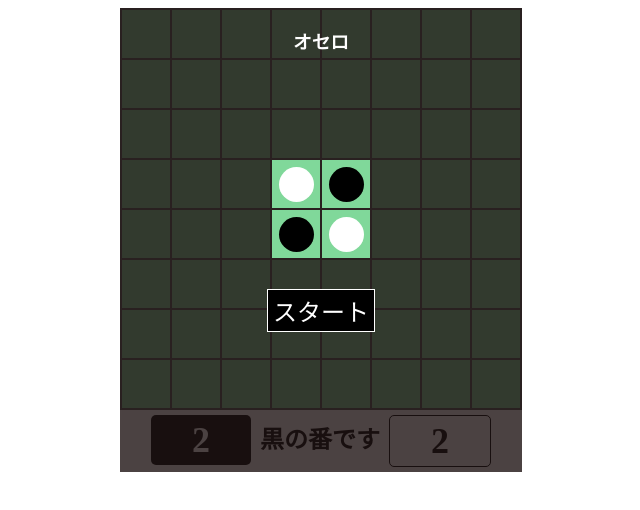
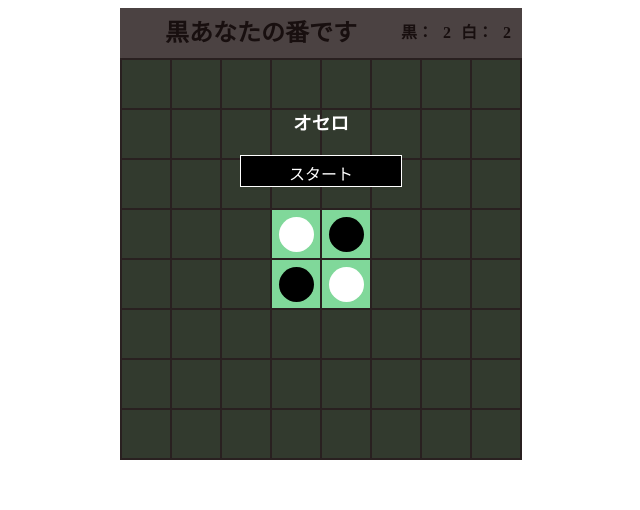
Before and after one commit to ryootta/Othello, a plain HTML site: page index.html in a window 1280 px wide. Shown: the whole page, without its empty margins (319-959 px from the left). Drawn offline with Linux system fonts and the light colour scheme.

Commit message:
GUIを変更

```diff
--- a/index.html
+++ b/index.html
@@ -11,20 +11,21 @@
 <body>
     <main>
         <div id="modal">
-            <h3>オセロ</h2>
+            <h3>オセロ</h3>
                 <div id="menu">
-                    <p id="8" class="select">スタート</p>
+                    <p id="start" class="select">スタート</p>
                 </div>
         </div>
         <div id="restartBtn" class="hide">クリックするとスタート画面に戻ります</div>
+        <div id="counter" class="hide">
+            <h2></h2>
+            <p2>黒：</p2>
+            <div id="numBlack"></div>
+            <p2>白：</p2>
+            <div id="numWhite"></div>
+        </div>
         <div id="content">
-
             <table id="board"></table>
-        </div>
-        <div id="counter" class="hide">
-            <div id="numBlack"></div>
-            <h2></h2>
-            <div id="numWhite"></div>
         </div>
     </main>
 
--- a/othello.js
+++ b/othello.js
@@ -13,9 +13,8 @@ document.querySelectorAll(".select").forEach((value) => {
 });
 let cells = 8; // マスの数
 
-// スタート画面でマスの数が選択された時の処理
+// スタート画面での選択された時の処理
 function start(e) {
-  cells = Number(e.target.id);
   board.innerHTML = "";
   init();
   modal.classList.add("hide");
@@ -58,7 +57,7 @@ function putDisc(x, y, color) {
 
 // 手番などの表示
 function showTurn() {
-  h2.textContent = turn ? "黒の番です" : "白の番です";
+  h2.textContent = turn ? "黒あなたの番です" : "白の番です";
   let numWhite = 0,
     numBlack = 0,
     numEmpty = 0;
@@ -78,18 +77,18 @@ function showTurn() {
   document.getElementById("numBlack").textContent = numBlack;
   document.getElementById("numWhite").textContent = numWhite;
 
-  let blacDisk = checkReverse(BLACK);
+  let blackDisk = checkReverse(BLACK);
   let whiteDisk = checkReverse(WHITE);
 
   if (numWhite + numBlack === cells * cells || (!blacDisk && !whiteDisk)) {
     if (numBlack > numWhite) {
       document.getElementById("numBlack").textContent = numBlack + numEmpty;
-      h2.textContent = "黒の勝ち!!";
+      h2.textContent = "の勝ち!!";
       restartBtn();
       showAnime();
     } else if (numBlack < numWhite) {
       document.getElementById("numWhite").textContent = numWhite + numEmpty;
-      h2.textContent = "白の勝ち!!";
+      h2.textContent = "CPU白の勝ち!!";
       restartBtn();
       showAnime();
     } else {
@@ -99,7 +98,7 @@ function showTurn() {
     }
     return;
   }
-  if (!blacDisk && turn) {
+  if (!blackDisk && turn) {
     h2.textContent = "黒スキップ";
     showAnime();
     turn = !turn;
--- a/styles.css
+++ b/styles.css
@@ -20,22 +20,28 @@ main {
 #menu {
   display: flex;
   justify-content: space-evenly;
-  margin-top: 220px;
+  margin-top: 20px;
 }
-h3,
+
+/* h3要素のスタイル */
+h3 {
+    color: white;
+    text-align: center; /* テキストを中央に配置 */
+    margin-top: 100px; /* 上部の余白を追加 */
+}
+/* p要素のスタイル */
 p {
-  color: white;
+    color: white;
+    text-align: center; /* テキストを中央に配置 */
+    margin-top: 0; /* 上部の余白を追加 */
+    width: 150px;
+    height: 20px;
+    padding: 5px;
+    border: solid 1px white;
+    cursor: pointer;
+    background: black;
 }
-#menu p {
-  width: 100px;
-  font-size: 24px;
-  padding: 3px;
-  margin: 15px;
-  border: solid 1px white;
-  cursor: pointer;
-  background: black;
-  color: white;
-}
+
 
 /* game */
 #board {
@@ -78,20 +84,38 @@ td.cell {
 }
 h2 {
   text-align: center;
-  margin: 5px 0;
+  padding: auto;
+  margin: auto;
 }
 #counter {
   margin: 0 auto;
-  width: 350px;
+  width: 400px;
   display: flex;
   line-height: 50px;
   font-weight: bold;
   justify-content: space-between;
 }
+#p2{
+  text-align:right;
+  margin: 0 10px;
+  color: black;
+}
+
+#numBlack {
+  text-align:right;
+  margin: 0 10px;
+  color: black;
+}
+#numWhite {
+  text-align:right;
+  margin: 0 10px;
+  color: black;
+}
+/*
 #numBlack {
   font-size: 36px;
   margin: 5px;
-  width: 100px;
+  width: 60px;
   height: 50px;
   background: black;
   color: white;
@@ -100,11 +124,11 @@ h2 {
 #numWhite {
   font-size: 36px;
   margin: 5px;
-  width: 100px;
+  width: 60px;
   height: 50px;
   border: solid 1px black;
   border-radius: 5px;
-}
+}*
 
 /* end */
 #restartBtn {
```
